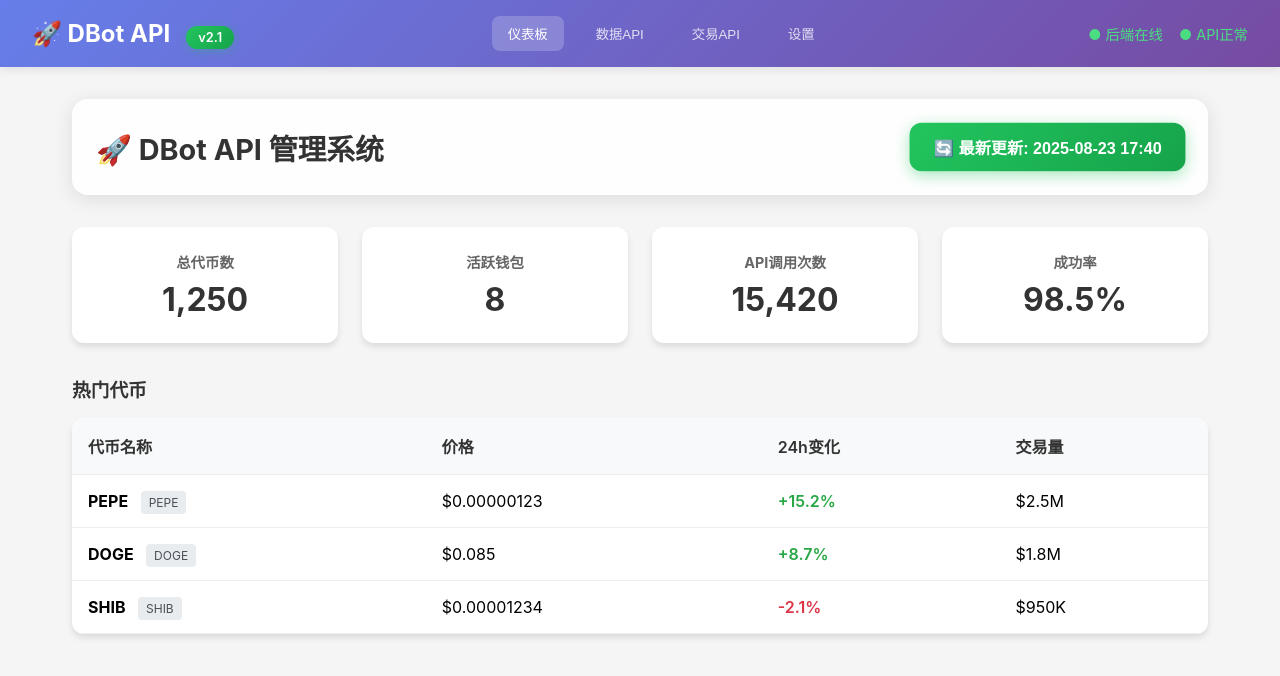
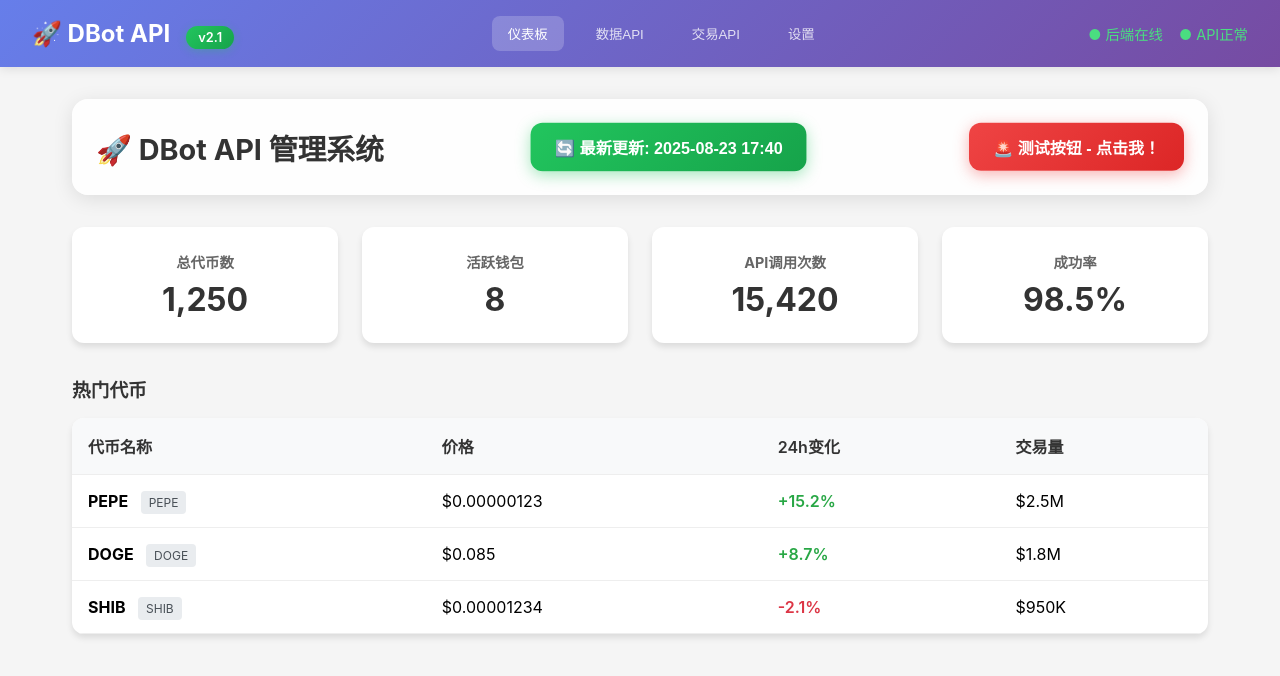
Before and after one commit to ricohrh/dbot-frontend, a React (Create React App) app: page / in a window 1280 px wide. Shown: the top 676 px of the page. Built offline with nearby package versions, Linux system fonts and the light colour scheme.

Commit message:
自动更新: 2025-08-23 18:01:20

```diff
--- a/src/App.css
+++ b/src/App.css
@@ -431,3 +431,36 @@ input[type="checkbox"] {
     transform: scale(1);
   }
 }
+
+/* 测试按钮 */
+.test-btn {
+  background: linear-gradient(135deg, #ef4444 0%, #dc2626 100%);
+  color: white;
+  padding: 0.75rem 1.5rem;
+  border: none;
+  border-radius: 12px;
+  font-size: 1rem;
+  font-weight: 600;
+  cursor: pointer;
+  transition: all 0.3s ease;
+  box-shadow: 0 4px 15px rgba(239, 68, 68, 0.4);
+  margin-left: 1rem;
+  animation: bounce 1s infinite;
+}
+
+.test-btn:hover {
+  transform: translateY(-2px);
+  box-shadow: 0 6px 20px rgba(239, 68, 68, 0.6);
+}
+
+@keyframes bounce {
+  0%, 20%, 50%, 80%, 100% {
+    transform: translateY(0);
+  }
+  40% {
+    transform: translateY(-10px);
+  }
+  60% {
+    transform: translateY(-5px);
+  }
+}
--- a/src/App.js
+++ b/src/App.js
@@ -23,6 +23,9 @@ function App() {
         <h2>🚀 DBot API 管理系统</h2>
         <button className="btn btn-success update-btn">
           🔄 最新更新: 2025-08-23 17:40
+        </button>
+        <button className="btn btn-danger test-btn">
+          🚨 测试按钮 - 点击我！
         </button>
       </div>
 
```
